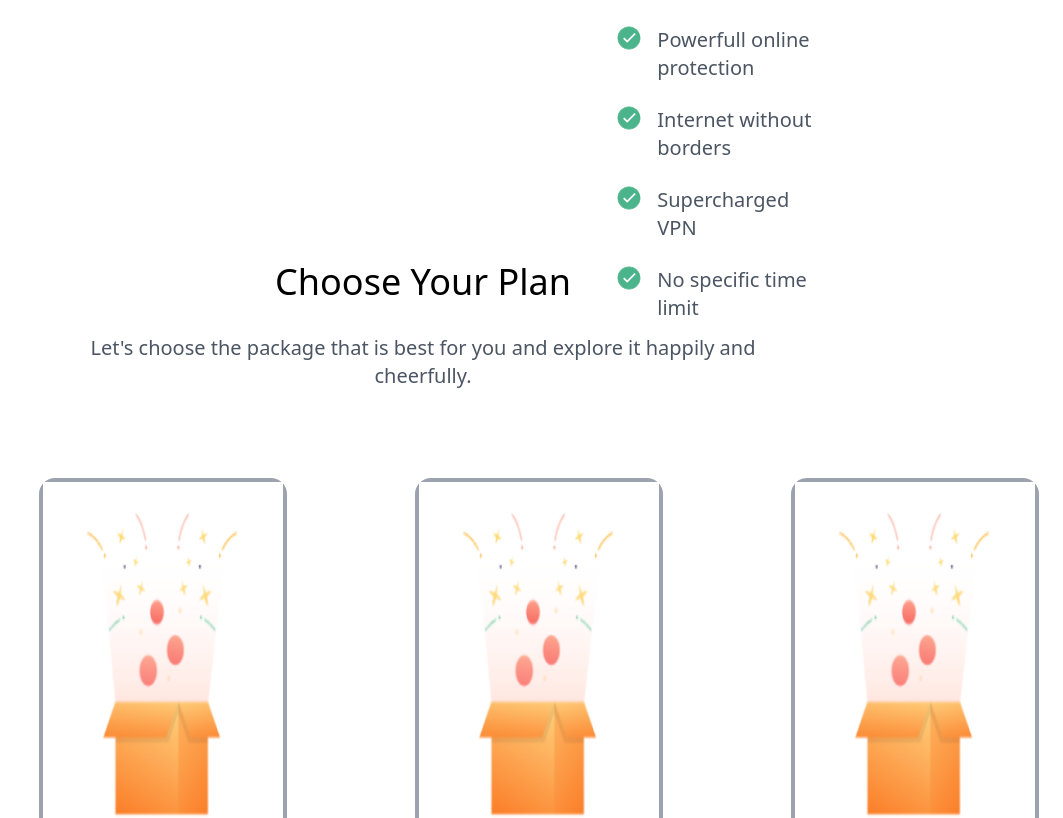
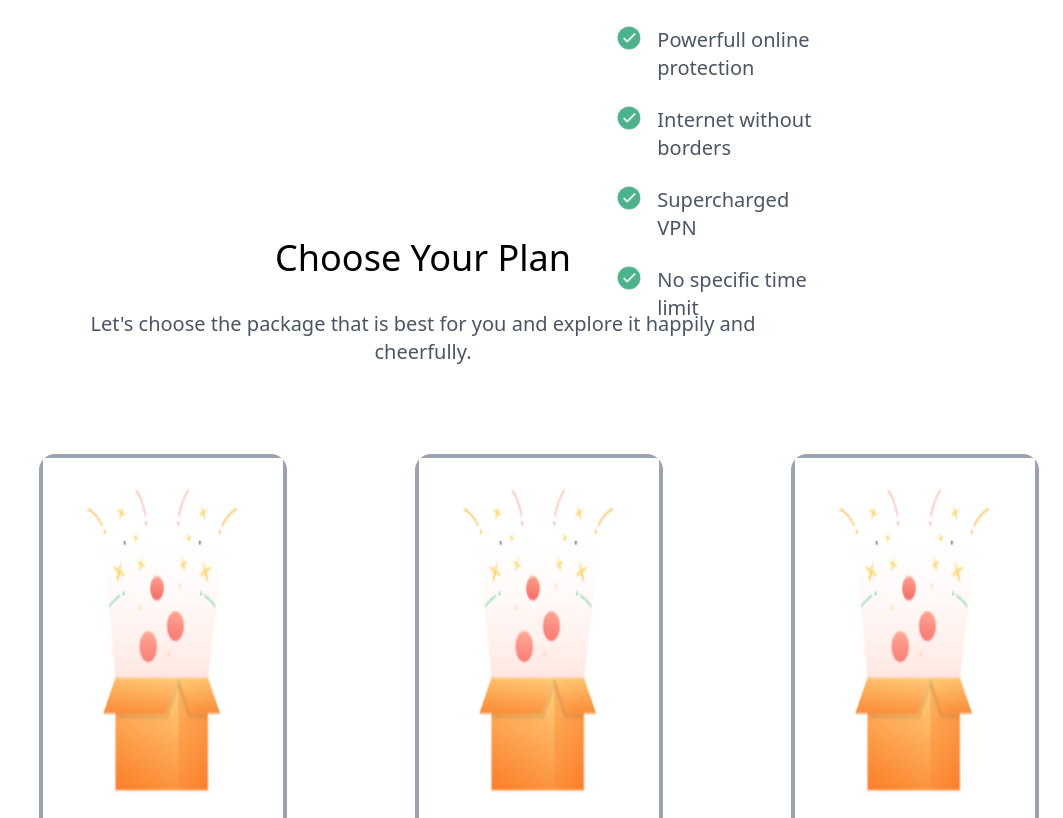
Before and after one commit to Pritthish20/VPN-Landing-Page, a React (Vite) app: page / in a window 1280 px wide. Shown: the part 1760-2578 px from the top of the page, without its empty margins (217-1280 px from the left). Built offline with nearby package versions, Linux system fonts and the light colour scheme.

Commit message:
Update Second.jsx

```diff
--- a/src/components/Second.jsx
+++ b/src/components/Second.jsx
@@ -6,7 +6,7 @@ import img3 from "../assets/intern 4.png";
 export const Second = () => {
   return (
     <div className="">
-      <div className="h-[700px] flex mt-10 mb-20 mx-8 px-40 ">
+      <div className="h-[700px] flex mt-10 mb-14 mx-8 px-40 ">
         <div className="w-1/2 pl-16 flex items-start">
           <img className="w-[840px] mt-10" src={img2} alt="" />
         </div>
@@ -40,7 +40,7 @@ export const Second = () => {
           </ul>
         </div>
       </div>
-      <div className="h-[1000px] mt-12 mb-4 flex flex-col">
+      <div className="h-[1000px] mt-8 mb-4 flex flex-col">
         <div className="h-1/4 mt-16 flex flex-col items-center">
           <h1 className="text-4xl mt-12">Choose Your Plan</h1>
           <p className="text-xl mt-8 text-gray-600">
```
